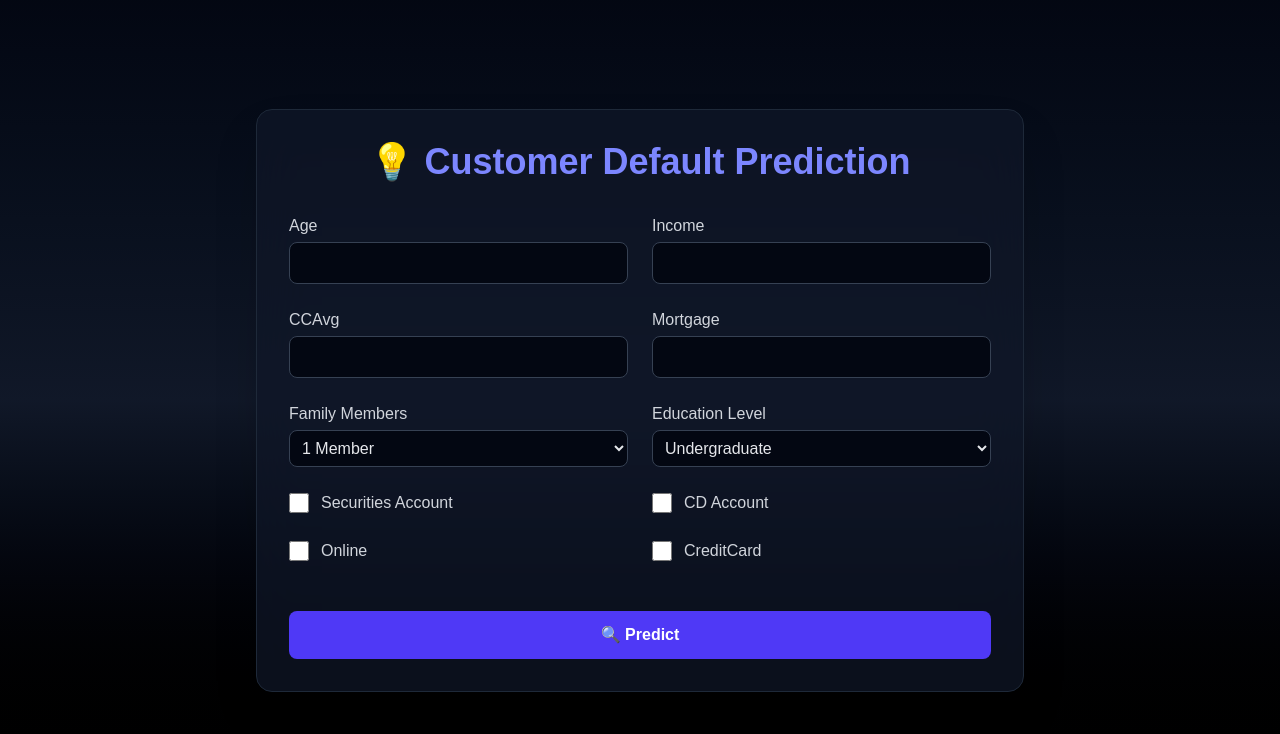
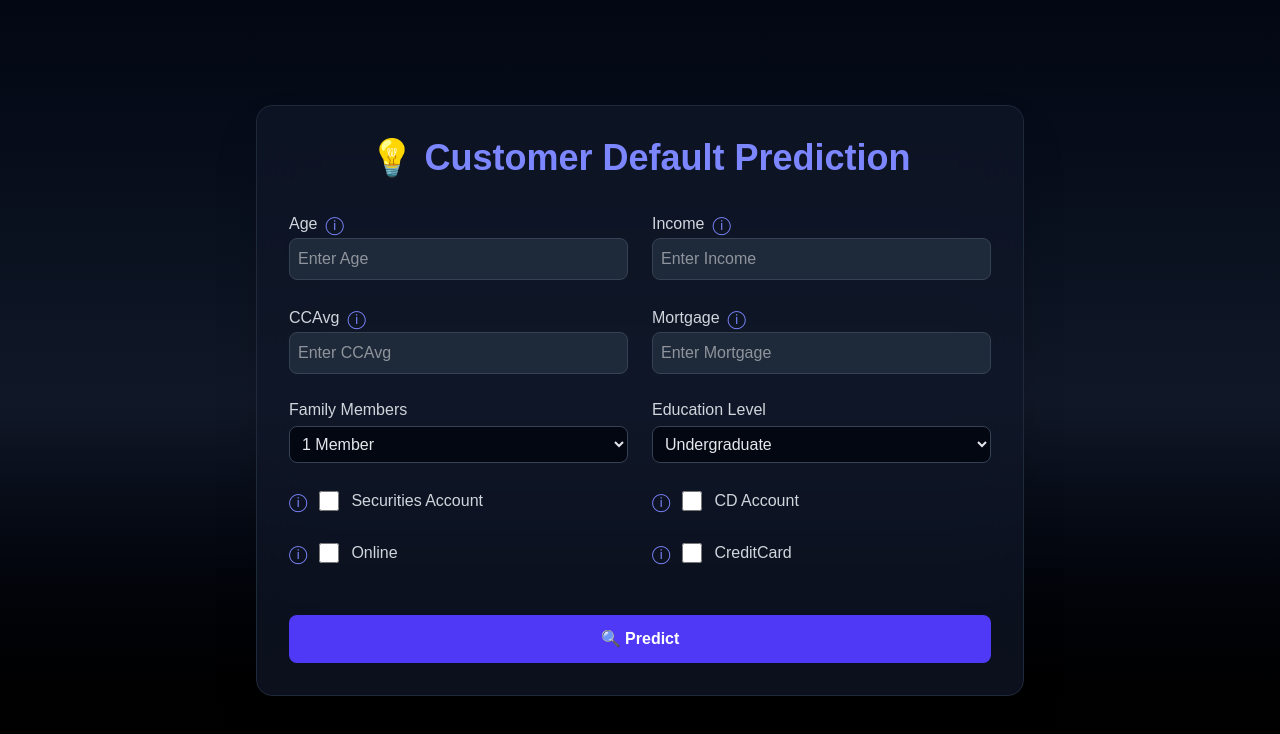
Before and after one commit to Kushal4369/loan-default-frontend, a Next.js app: page / in a window 1280 px wide. Shown: the top 734 px of the page. Built offline with nearby package versions, Linux system fonts and the light colour scheme.

Commit message:
Add label information

```diff
--- a/pages/index.js
+++ b/pages/index.js
@@ -16,6 +16,31 @@ export default function MLInputPage() {
     Online: false,
     CreditCard: false,
   });
+  const fieldInfo = {
+    ID: "Unique customer ID.",
+    Age: "Age of the customer in years.",
+    Experience: "Years of professional experience.",
+    Income: "Customer's annual income in thousands.",
+    Family: "Number of family members (1–4).",
+    CCAvg: "Average monthly credit card spending.",
+    Education: "1 = Undergrad, 2 = Graduate, 3 = Professional.",
+    Mortgage: "Home mortgage value (in thousands).",
+    Personal_Loan: "Whether customer already has a personal loan.",
+    Securities_Account: "Whether customer owns a securities account.",
+    CD_Account: "Whether customer has a certificate deposit account.",
+    Online: "Whether customer uses online banking.",
+    CreditCard: "Whether customer has the bank's issued credit card.",
+  };
+
+  const [showInfo, setShowInfo] = useState(false);
+  const [infoTitle, setInfoTitle] = useState("");
+  const [infoText, setInfoText] = useState("");
+
+  const openInfo = (title, text) => {
+    setInfoTitle(title);
+    setInfoText(text);
+    setShowInfo(true);
+  };
 
   const [loading, setLoading] = useState(false);
   const [result, setResult] = useState(null);
@@ -62,17 +87,27 @@ export default function MLInputPage() {
 
         <form onSubmit={handleSubmit} className="grid grid-cols-1 md:grid-cols-2 gap-6">
           {/* Numeric Inputs */}
-          {["Age", "Income", "CCAvg","Mortgage"].map((key) => (
+          {["Age", "Income", "CCAvg", "Mortgage"].map((key) => (
             <div key={key} className="flex flex-col">
-              <label className="text-gray-300 font-medium mb-1">{key.replace(/_/g, " ")}</label>
+              <label className="text-gray-300 font-medium flex items-center gap-2">
+                {key}
+                <span
+                  onClick={() => openInfo(key, fieldInfo[key])}
+                  className="cursor-pointer text-indigo-400 hover:text-indigo-300 text-lg"
+                >
+                  ⓘ
+                </span>
+              </label>
+
               <input
                 type="number"
+                className="w-full p-2 rounded-lg bg-gray-800 text-white border border-gray-700"
+                placeholder={`Enter ${key}`}
+                onChange={handleChange}
                 name={key}
                 value={formData[key]}
-                onChange={handleChange}
-                className="bg-gray-950 border border-gray-700 rounded-lg p-2 text-gray-200 focus:outline-none focus:ring-2 focus:ring-indigo-500"
-                required
               />
+
             </div>
           ))}
 
@@ -113,7 +148,15 @@ export default function MLInputPage() {
             "Online",
             "CreditCard",
           ].map((key) => (
+
+
             <label key={key} className="flex items-center gap-3 text-gray-300 font-medium">
+              <span
+                onClick={() => openInfo("Personal Loan", fieldInfo[key])}
+                className="cursor-pointer text-indigo-400 hover:text-indigo-300 text-lg"
+              >
+                ⓘ
+              </span>
               <input
                 type="checkbox"
                 name={key}
@@ -170,6 +213,23 @@ export default function MLInputPage() {
           )}
         </AnimatePresence>
       </motion.div>
+      {showInfo && (
+        <div className="fixed inset-0 bg-black/50 flex items-center justify-center p-4 z-50">
+          <div className="bg-gray-900 text-white p-6 rounded-xl w-full max-w-md shadow-lg border border-gray-700">
+            <h2 className="text-xl font-semibold mb-3">{infoTitle}</h2>
+            <p className="text-gray-300">{infoText}</p>
+
+            <button
+              onClick={() => setShowInfo(false)}
+              className="mt-6 w-full bg-indigo-600 hover:bg-indigo-700 py-2 rounded-lg transition"
+            >
+              Close
+            </button>
+          </div>
+        </div>
+      )}
+
     </div>
+
   );
 }
```
